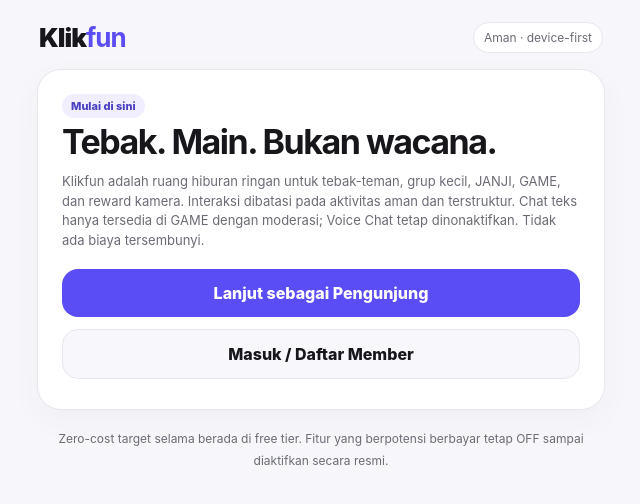
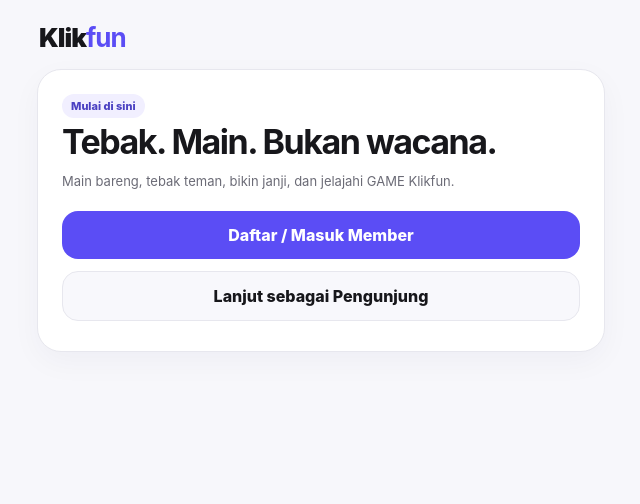
Before and after one commit to infovalue1-dot/klikfun-beta, a plain HTML site: page index.html in a window 1280 px wide. Shown: the whole page, without its empty margins (319-959 px from the left). Drawn offline with Linux system fonts and the light colour scheme.

Commit message:
Refactor HTML content for clarity and consistency
Updated various sections of the HTML content, including button texts and descriptions for improved clarity and user experience.

```diff
--- a/index.html
+++ b/index.html
@@ -137,15 +137,14 @@ select,input{width:100%;padding:13px;border-radius:14px;border:1px solid var(--l
 <main>
   <div class="top">
     <div class="brand">Klik<b>fun</b></div>
-    <span class="pill">Aman · device-first</span>
   </div>
 
   <section id="welcome" class="card hero">
     <span class="badge">Mulai di sini</span>
     <h1>Tebak. Main. Bukan wacana.</h1>
-    <p class="small">Klikfun adalah ruang hiburan ringan untuk tebak-teman, grup kecil, JANJI, GAME, dan reward kamera. Interaksi dibatasi pada aktivitas aman dan terstruktur. Chat teks hanya tersedia di GAME dengan moderasi; Voice Chat tetap dinonaktifkan. Tidak ada biaya tersembunyi.</p>
-    <button class="btn primary" onclick="enterGuest()">Lanjut sebagai Pengunjung</button>
-    <button class="btn ghost" onclick="showMemberGate()">Masuk / Daftar Member</button>
+    <p class="small">Main bareng, tebak teman, bikin janji, dan jelajahi GAME Klikfun.</p>
+    <button class="btn primary" onclick="showMemberGate()">Daftar / Masuk Member</button>
+    <button class="btn ghost" onclick="enterGuest()">Lanjut sebagai Pengunjung</button>
   </section>
 
   <section id="memberGate" class="card hidden">
@@ -161,9 +160,9 @@ select,input{width:100%;padding:13px;border-radius:14px;border:1px solid var(--l
       <button class="action" onclick="startSelf()"><b>TEBAK</b><span>Jawab 7 pertanyaan tentang dirimu, lalu temanmu menebak lewat link.</span></button>
       <button class="action" onclick="showGroupSetup()"><b>GRUP</b><span>2–5 peserta. Pertanyaan berbeda untuk setiap peserta.</span></button>
       <button class="action" onclick="showJanji()"><b>JANJI</b><span>Pilih aktivitas dan waktu dari opsi aman Klikfun. Tanpa pesan bebas.</span></button>
-      <button class="action" onclick="showGame()"><b>GAME</b><span>Arena hero battle. Device-first, server hanya untuk sinkronisasi penting.</span></button>
+      <button class="action" onclick="showGame()"><b>GAME</b><span>Portal adventure dan Arena 5v5.</span></button>
     </div>
-    <div class="notice" style="margin-top:12px">Reward Camera tidak tersedia sebagai kamera gratis di Home. Reward terbuka setelah aktivitas yang memenuhi syarat.</div>
+    <div class="notice" style="margin-top:12px">Reward terbuka setelah aktivitas yang memenuhi syarat.</div>
   </section>
 
   <section id="quiz" class="card hidden">
@@ -233,18 +232,17 @@ select,input{width:100%;padding:13px;border-radius:14px;border:1px solid var(--l
   </section>
 
   <section id="game" class="card hidden">
-    <div class="metric"><div><b>GAME Klikfun</b><div class="small">Action-RPG Portal sebagai progression utama · Arena 5v5 sebagai mode kompetitif.</div></div><span class="badge">Device-first</span></div>
+    <div class="metric"><div><b>GAME Klikfun</b><div class="small">Action-RPG Portal sebagai progression utama · Arena 5v5 sebagai mode kompetitif.</div></div></div>
     <div class="grid2">
       <button class="action" onclick="showPortalHub()"><b>Portal Mission</b><span>Farming EXP, Skill Book, Artifact, senjata, material dan loot. Portal dapat berisi monster, boss, eksplorasi atau hanya loot.</span></button>
       <button class="action" onclick="showGameMode('multi')"><b>Arena 5v5</b><span>Battle kompetitif tanpa farming level/EXP di dalam pertandingan. Bot maksimal 60% dari 10 slot.</span></button>
       <button class="action" onclick="showMarketplace()"><b>Marketplace KP</b><span>Jual reward ke pemain lain atau jual cepat ke System dengan harga KP lebih rendah.</span></button>
-      <button class="action guild-disabled" disabled aria-disabled="true"><b>Guild · Disabled</b><span>Nantinya Guild Boss membutuhkan modal KP, merekrut Hero dan mengambil target Portal/Boss.</span></button>
+      <button class="action guild-disabled" disabled aria-disabled="true"><b>Guild · Disabled</b></button>
     </div>
     <h3>Progression</h3>
     <div class="tabs"><span class="tab">Portal</span><span class="tab">Boss Portal</span><span class="tab">Portal Break</span><span class="tab">Skill Book</span><span class="tab">Artifact</span><span class="tab">Weapon</span><span class="tab">KP Marketplace</span></div>
     <h3>Kontrol battle</h3>
     <div class="notice ok">Landscape · gerak bebas joystick 360° di kiri · ATK/skill/ultimate/Recall di kanan · respawn untuk Arena · Quick Chat dan text chat dimoderasi · Voice Chat disabled.</div>
-    <div class="game-disclaimer">GAME Klikfun merupakan cerita fiktif. Pengembangan karakter, nama, cerita, dunia, map, visual, ikon, skill, efek, suara, senjata, item dan aset harus menjauhi pelanggaran hak cipta, merek dan kekayaan intelektual pihak lain.</div>
   </section>
 
   <section id="portalHub" class="card hidden">
@@ -448,9 +446,6 @@ select,input{width:100%;padding:13px;border-radius:14px;border:1px solid var(--l
     <div class="metric"><span>Recent activity</span><b>Local prototype</b></div>
   </section>
 
-  <div class="footer">
-    <span>Zero-cost target selama berada di free tier. Fitur yang berpotensi berbayar tetap OFF sampai diaktifkan secara resmi.</span>
-  </div>
 </main>
 
 <div id="reportModal" class="modal hidden">
```
Lines whose indentation alone changed are shown as unchanged.
